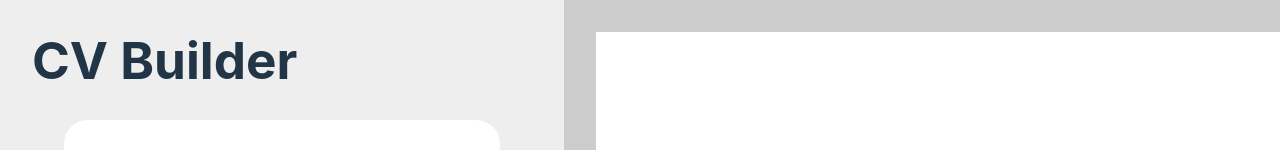
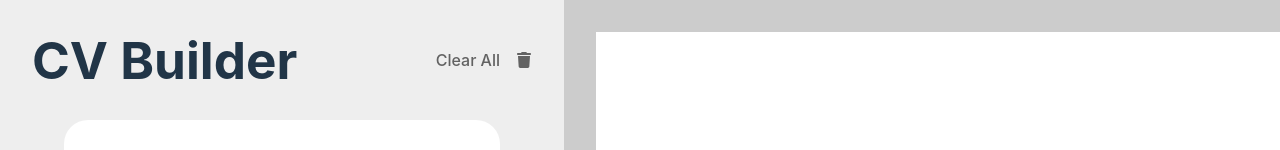
Before and after one commit to StuCM/cv-builder, a React (Vite) app: page / in a window 1280 px wide. Shown: the top 150 px of the page. Built offline with nearby package versions, Linux system fonts and the light colour scheme.

Commit message:
add clear all button

```diff
--- a/src/App.tsx
+++ b/src/App.tsx
@@ -1,5 +1,5 @@
 import './App.css'
-import React, { MouseEventHandler, useEffect, useState } from 'react'
+import React, { MouseEventHandler, useState } from 'react'
 import { Data, Education, Work } from './types/types'
 import Editor from './components/Editor'
 import Preview from './components/Preview'
@@ -17,9 +17,15 @@ function App() {
     work: [],
   })
 
-  useEffect(() => {
-    console.log(data.work)
-  }, [data.work])
+  const [key, setKey] = useState<number>(Date.now())
+
+  const defaultGeneral = {
+    name: '',
+    position: '',
+    email: '',
+    phone: '',
+    description: '',
+  }
 
   const defaultEducation: Education = {
     id: 0,
@@ -36,6 +42,15 @@ function App() {
     start: '',
     end: '',
     summary: '',
+  }
+
+  const clearData = () => {
+    setData({
+      general: defaultGeneral,
+      education: [],
+      work: [],
+    })
+    setKey(Date.now())
   }
 
   const handleGeneralChange = (
@@ -112,11 +127,12 @@ function App() {
     workEdit: handleEditWork,
     workChange: handleChangeWork,
     workDelete: handleDeleteWork,
+    clearData
   }
 
   return (
     <>
-      <Editor handlers={ handlers } />
+      <Editor key={key} handlers={ handlers } />
       <Preview {...data} />
     </>
   )
--- a/src/components/Editor.tsx
+++ b/src/components/Editor.tsx
@@ -2,6 +2,7 @@ import GeneralInput from "./GeneralInput"
 import { Education, Work } from "../types/types"
 import InputController from "./InputController"
 import { MouseEventHandler } from "react"
+import { FaTrash } from "react-icons/fa6"
 
 interface EditorProps {
     handlers: {
@@ -14,6 +15,7 @@ interface EditorProps {
         workEdit: (work: Work) => void
         workDelete: MouseEventHandler
         workChange: (event: React.MouseEvent<HTMLButtonElement>) => Work
+        clearData: () => void
     }
 }
 
@@ -33,10 +35,13 @@ const educationInputs = [
 ]
 
 function Editor({ handlers }: EditorProps) {
-    const { generalInputChange, educationAdd, educationEdit, educationChange, educationDelete, workAdd, workEdit, workChange, workDelete } = handlers;
+    const { generalInputChange, educationAdd, educationEdit, educationChange, educationDelete, workAdd, workEdit, workChange, workDelete, clearData } = handlers;
     return (
         <div className="editor">
-            <h1>CV Builder</h1>
+            <div style={{display: 'flex'}}>
+                <h1>CV Builder</h1>
+                <button className='iconButton' style={{marginLeft: 'auto'}} onClick={ clearData }> <span style={{marginRight:'1rem'}}>Clear All</span> <FaTrash /></button>
+            </div>
             <GeneralInput onChange={ generalInputChange } />
             <InputController<Work> inputValues={ workInputs } onAdd={ workAdd } onEdit={ workEdit } onChange={ workChange} onDelete={ workDelete } />
             <InputController<Education> inputValues={ educationInputs } onAdd={ educationAdd } onEdit={ educationEdit } onChange={ educationChange } onDelete={ educationDelete } />
--- a/src/components/InputController.tsx
+++ b/src/components/InputController.tsx
@@ -2,6 +2,7 @@ import { MouseEventHandler, useState } from 'react'
 import { Entry } from '../types/types'
 import Input, { InputProps } from './Input'
 import EntryComp from './Entry'
+import { FaPlus } from 'react-icons/fa6'
 
 interface InputValues {
   type: string
@@ -18,7 +19,7 @@ interface WorkInputProps<T extends Generic> {
   onDelete: MouseEventHandler<HTMLButtonElement>
 }
 
-function WorkInput<T extends Generic>({
+function InputController<T extends Generic>({
   inputValues,
   onAdd,
   onEdit,
@@ -120,7 +121,7 @@ function WorkInput<T extends Generic>({
             </aside>
           ) : (
             <aside style={{ display: 'flex', justifyContent: 'flex-end' }}>
-              <button type='submit'>+</button>
+              <button type='submit'><FaPlus /></button>
             </aside>
           )}
         </form>
@@ -129,4 +130,4 @@ function WorkInput<T extends Generic>({
   )
 }
 
-export default WorkInput
+export default InputController
--- a/src/index.css
+++ b/src/index.css
@@ -55,8 +55,8 @@ p {
 button {
 	border-radius: 1rem;
 	border: none;
-	padding: 0.6rem 1.2rem;
-	font-size: 1.25rem;
+	padding: 0.9rem 1rem;
+	font-size: 1rem;
 	font-weight: 500;
 	font-family: inherit;
 	background-color: #1a1a1a;
```
